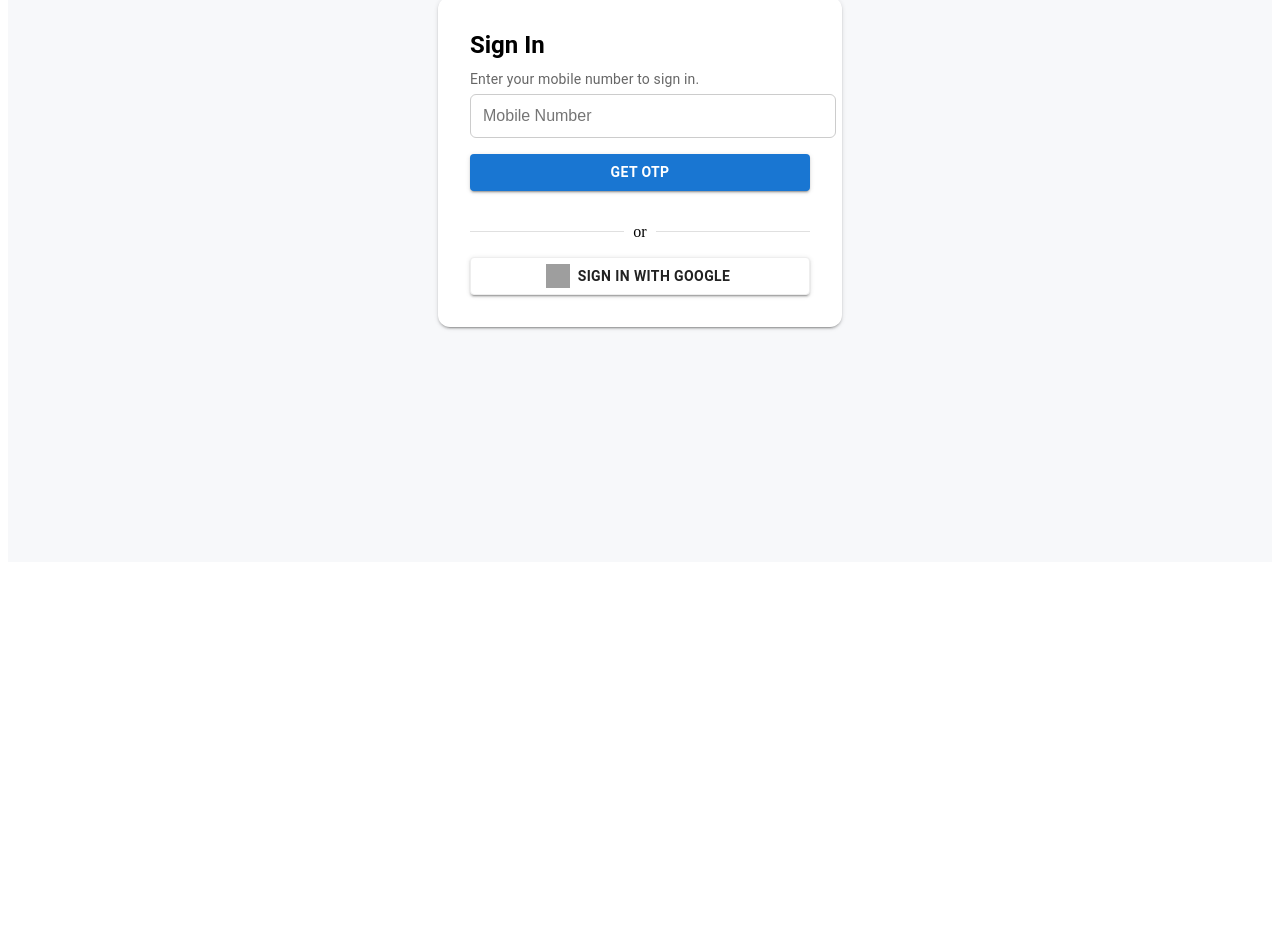
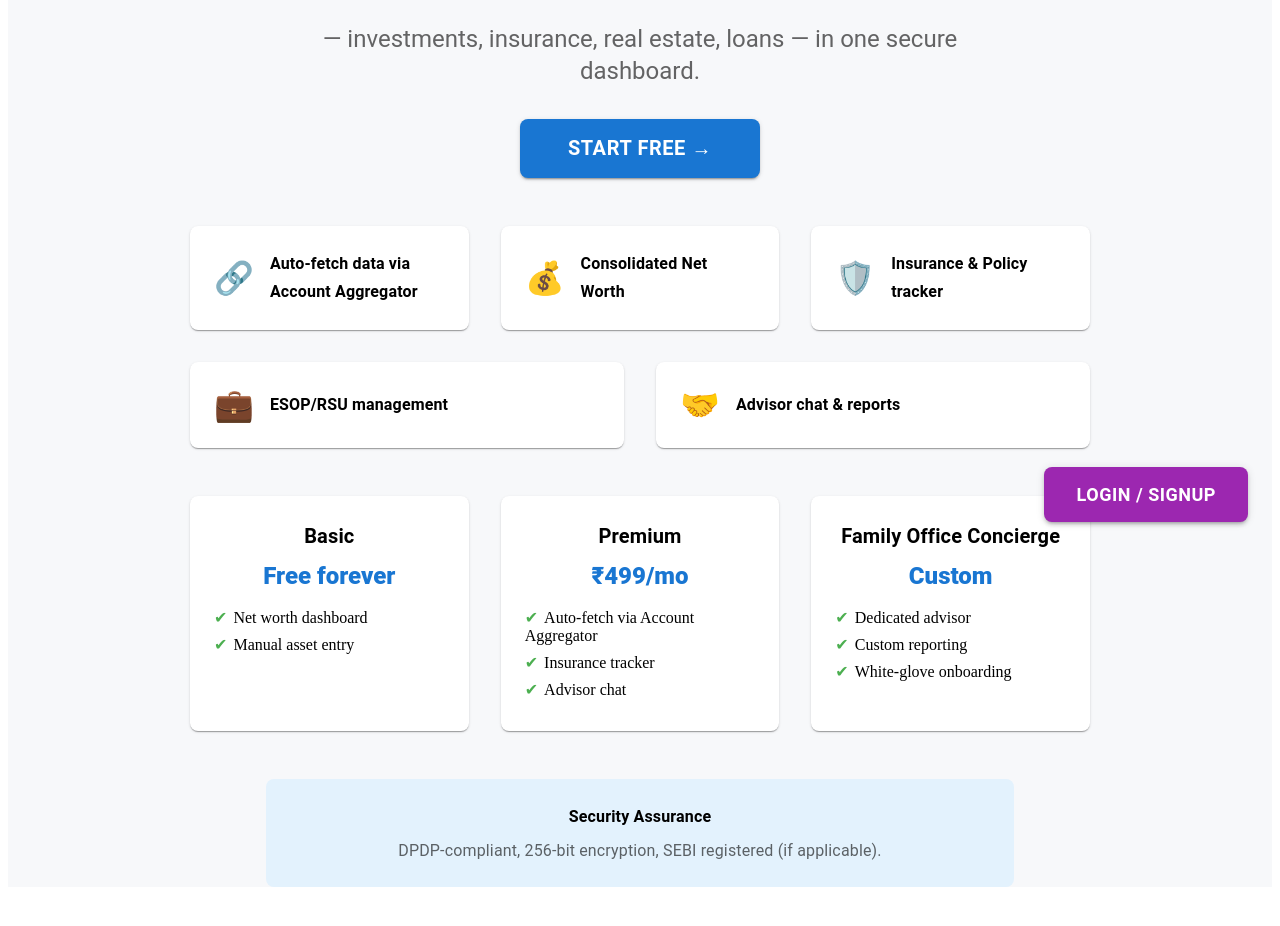
Before and after one commit to priteshkakani/FamilyOfficeAsService, a React (Create React App) app in the folder frontend/: page / in a window 1280 px wide. Shown: the part 246-1172 px from the top of the page. Before the commit the page ends 816 px from the top, so only its background shows below. Built offline with nearby package versions, Linux system fonts and the light colour scheme; grey boxes are pictures that could not be loaded.

Commit message:
Feat: Professional LandingPage with hero, features, pricing, security, and floating Login/Signup CTA as default route

```diff
--- a/frontend/src/App.js
+++ b/frontend/src/App.js
@@ -28,43 +28,163 @@ import {
   MenuItem,
 } from "@mui/material";
 
-// Minimal LandingPage to prevent blank screen
+// Professional LandingPage with hero, features, pricing, security, and floating CTA
 function LandingPage() {
+  const navigate = useNavigate();
   return (
-    <Box
-      sx={{
-        minHeight: "100vh",
-        display: "flex",
-        alignItems: "center",
-        justifyContent: "center",
-        bgcolor: "#f7f8fa",
-      }}
-    >
+    <Box sx={{ minHeight: "100vh", bgcolor: "#f7f8fa", position: "relative" }}>
+      {/* Hero Banner */}
       <Box
         sx={{
-          bgcolor: "#fff",
-          p: 6,
-          borderRadius: 3,
-          boxShadow: 2,
+          maxWidth: 700,
+          mx: "auto",
+          pt: 12,
+          pb: 6,
+          px: 2,
           textAlign: "center",
         }}
       >
-        <Typography variant="h3" fontWeight={700} gutterBottom>
-          Welcome to Family Office
+        <Typography variant="h2" fontWeight={800} gutterBottom>
+          Consolidate your entire family’s finances
         </Typography>
-        <Typography variant="h6" color="text.secondary" gutterBottom>
-          Manage your family's finances, assets, and investments in one place.
+        <Typography variant="h5" color="text.secondary" sx={{ mb: 4 }}>
+          — investments, insurance, real estate, loans — in one secure dashboard.
         </Typography>
         <Button
           variant="contained"
           color="primary"
           size="large"
-          href="/login"
-          sx={{ mt: 3 }}
+          sx={{ px: 6, py: 1.5, fontWeight: 700, fontSize: 20, borderRadius: 2, boxShadow: 2 }}
+          onClick={() => navigate("/login")}
         >
-          Get Started
+          Start Free →
         </Button>
       </Box>
+      {/* Key Features */}
+      <Box
+        sx={{
+          maxWidth: 900,
+          mx: "auto",
+          display: "flex",
+          flexWrap: "wrap",
+          gap: 4,
+          justifyContent: "center",
+          mb: 6,
+        }}
+      >
+        {[
+          ["🔗", "Auto-fetch data via Account Aggregator"],
+          ["💰", "Consolidated Net Worth"],
+          ["🛡️", "Insurance & Policy tracker"],
+          ["💼", "ESOP/RSU management"],
+          ["🤝", "Advisor chat & reports"],
+        ].map(([icon, text]) => (
+          <Box
+            key={text}
+            sx={{
+              flex: "1 1 220px",
+              bgcolor: "#fff",
+              p: 3,
+              borderRadius: 2,
+              boxShadow: 1,
+              minWidth: 220,
+              display: "flex",
+              alignItems: "center",
+              gap: 2,
+            }}
+          >
+            <span style={{ fontSize: 32 }}>{icon}</span>
+            <Typography variant="subtitle1" fontWeight={600}>
+              {text}
+            </Typography>
+          </Box>
+        ))}
+      </Box>
+      {/* Pricing Tiers */}
+      <Box
+        sx={{
+          maxWidth: 900,
+          mx: "auto",
+          display: "flex",
+          gap: 4,
+          justifyContent: "center",
+          mb: 6,
+        }}
+      >
+        {[
+          ["Basic", "Free forever", ["Net worth dashboard", "Manual asset entry"]],
+          ["Premium", "₹499/mo", ["Auto-fetch via Account Aggregator", "Insurance tracker", "Advisor chat"]],
+          ["Family Office Concierge", "Custom", ["Dedicated advisor", "Custom reporting", "White-glove onboarding"]],
+        ].map(([tier, price, features]) => (
+          <Box
+            key={tier}
+            sx={{
+              flex: "1 1 220px",
+              bgcolor: "#fff",
+              p: 3,
+              borderRadius: 2,
+              boxShadow: 1,
+              minWidth: 220,
+              textAlign: "center",
+            }}
+          >
+            <Typography variant="h6" fontWeight={700} sx={{ mb: 1 }}>
+              {tier}
+            </Typography>
+            <Typography variant="h5" color="primary" fontWeight={800}>
+              {price}
+            </Typography>
+            <ul style={{ textAlign: "left", margin: "16px 0 0 0", padding: 0, listStyle: "none" }}>
+              {features.map((f) => (
+                <li key={f} style={{ marginBottom: 8 }}>
+                  <span style={{ color: "#4caf50", marginRight: 6 }}>✔</span>
+                  {f}
+                </li>
+              ))}
+            </ul>
+          </Box>
+        ))}
+      </Box>
+      {/* Security Assurance */}
+      <Box
+        sx={{
+          maxWidth: 700,
+          mx: "auto",
+          bgcolor: "#e3f2fd",
+          p: 3,
+          borderRadius: 2,
+          boxShadow: 0,
+          textAlign: "center",
+          mb: 8,
+        }}
+      >
+        <Typography variant="subtitle1" fontWeight={600}>
+          Security Assurance
+        </Typography>
+        <Typography color="text.secondary" sx={{ mt: 1 }}>
+          DPDP-compliant, 256-bit encryption, SEBI registered (if applicable).
+        </Typography>
+      </Box>
+      {/* Floating Login/Signup CTA */}
+      <Button
+        variant="contained"
+        color="secondary"
+        sx={{
+          position: "fixed",
+          bottom: 32,
+          right: 32,
+          px: 4,
+          py: 1.5,
+          fontWeight: 700,
+          fontSize: 18,
+          borderRadius: 2,
+          boxShadow: 3,
+          zIndex: 2000,
+        }}
+        onClick={() => navigate("/login")}
+      >
+        Login / Signup
+      </Button>
     </Box>
   );
 }
@@ -1359,7 +1479,7 @@ function App() {
   return (
     <Router>
       <Routes>
-        <Route path="/" element={<SignupLogin />} />
+        <Route path="/" element={<LandingPage />} />
         <Route path="/login" element={<SignupLogin />} />
         <Route path="/onboarding" element={<OnboardingWizard />} />
         <Route path="/connect-accounts" element={<ConnectAccounts />} />
```
